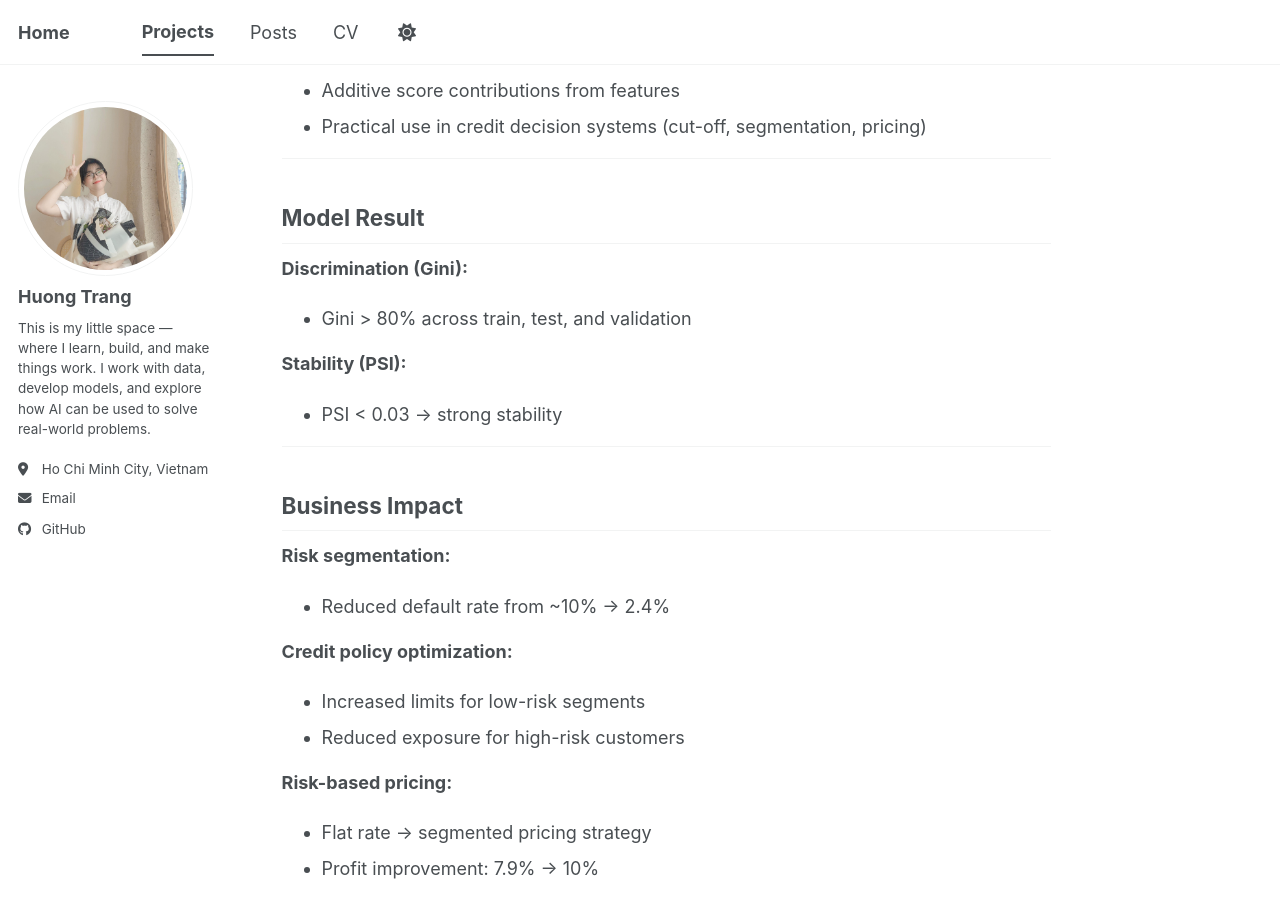
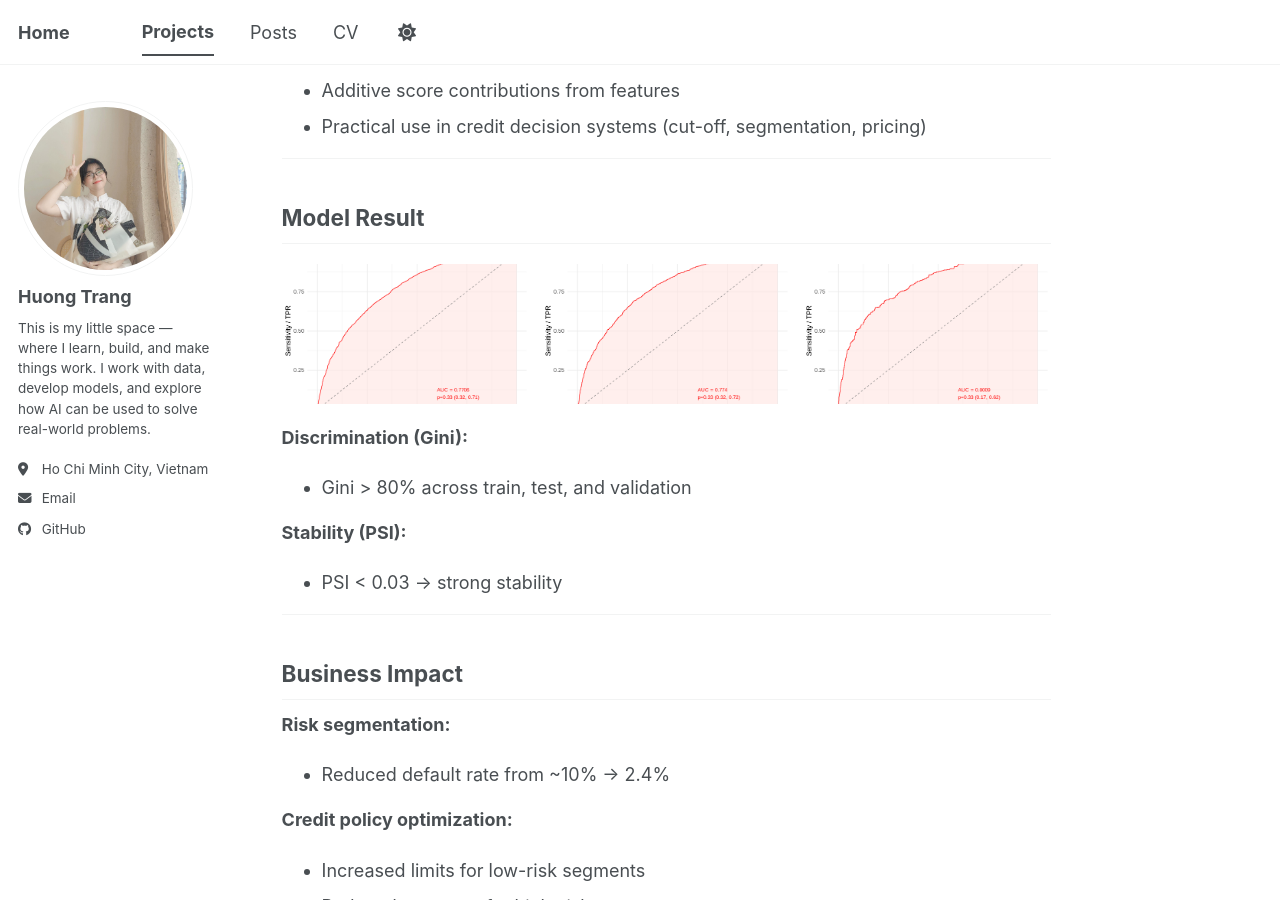
Before and after one commit to HuongTrangDo/huongtrangdo.github.io, a Jekyll site: the page built from _projects/2023-12-20-project-ascore.md, in a window 1280 px wide and 900 px high, scrolled down 4110 px. Built offline with Jekyll 4.4.1, drawn with Linux system fonts in a browser that asks for light colours; a script bundle is joined from its source files by our own code; library files that are not in the unit come from our copies.

Commit message:
Update 2023-12-20-project-ascore.md

```diff
--- a/_projects/2023-12-20-project-ascore.md
+++ b/_projects/2023-12-20-project-ascore.md
@@ -118,6 +118,11 @@ This scaling framework allows:
 ---
 
 ## Model Result
+<div style="display: grid; grid-template-columns: repeat(3, 1fr); gap: 12px; margin: 20px 0;">
+  <img src="{{ '/images/projects/ascore_roc_train.png' | relative_url }}" style="width: 100%; height: 140px; object-fit: cover;">
+  <img src="{{ '/images/projects/ascore_roc_test.png' | relative_url }}" style="width: 100%; height: 140px; object-fit: cover;">
+  <img src="{{ '/images/projects/ascore_roc_validation.png' | relative_url }}" style="width: 100%; height: 140px; object-fit: cover;">
+</div>
 
 **Discrimination (Gini):**
 
```
